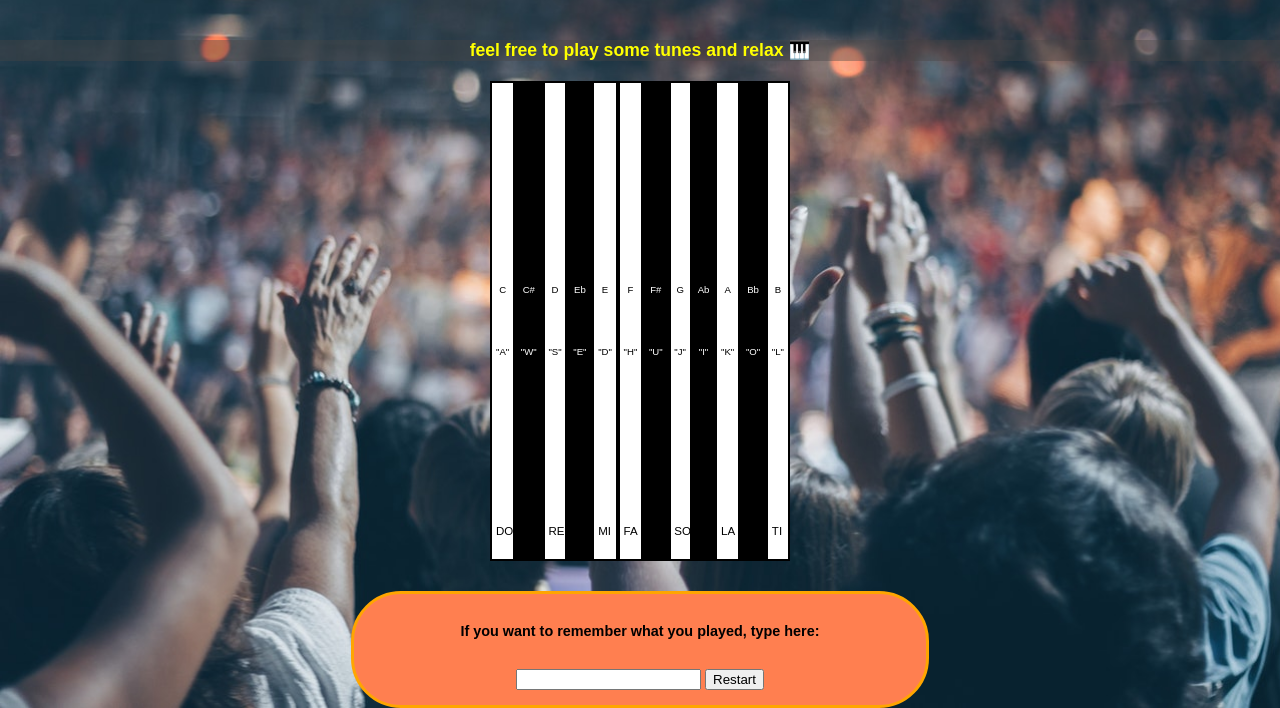
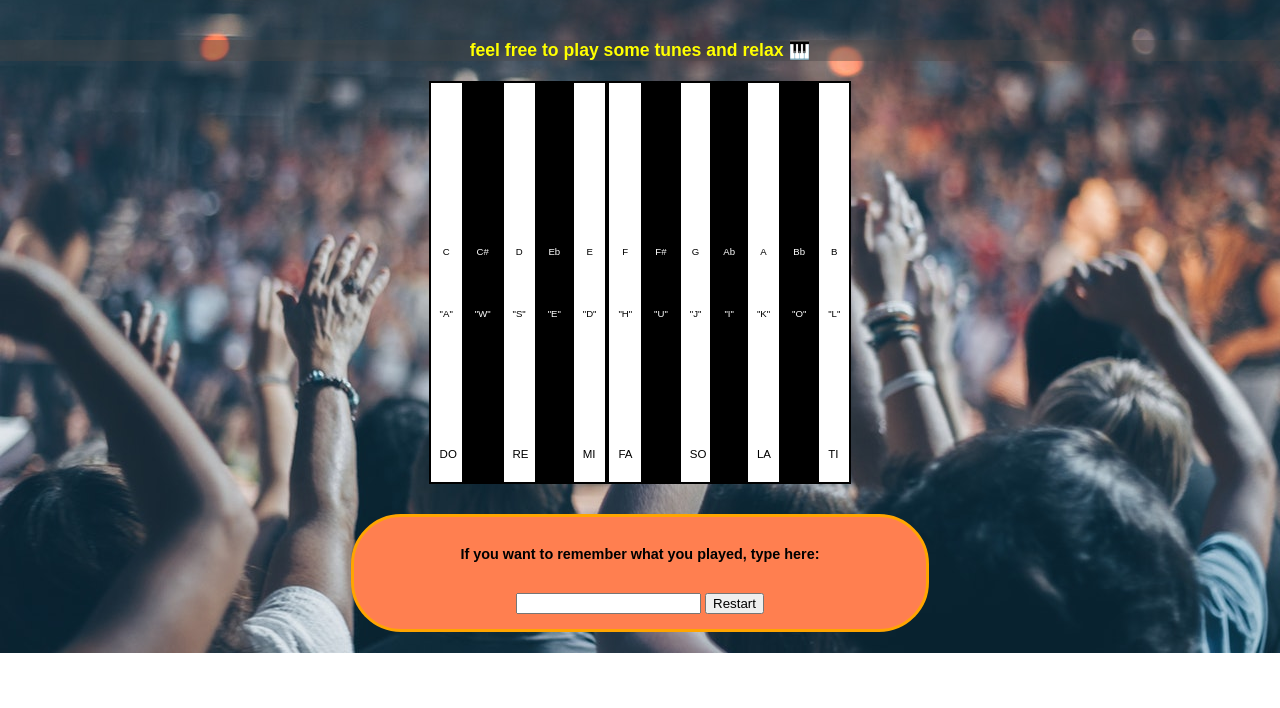
Before and after one commit to chrissythebuilder/PianoKeysProject, a plain HTML site: page index.html in a window 1280 px wide. Shown: the part 147-855 px from the top of the page. After the commit the page ends 800 px from the top, so only its background shows below. Drawn offline with nearby package versions, Linux system fonts and the light colour scheme; a web font is replaced by a local one.

Commit message:
fixed issue on keys 9-12 for onclick event

```diff
--- a/assets/css/style.css
+++ b/assets/css/style.css
@@ -54,13 +54,13 @@ h2 {
 }
 
 .keys-bottom {
-    padding: 15vw .3vw;
+    padding: 12vw .7vw;
     background: white;
 }
 
 .keys-top {
     background: black;
-    padding: 15vw .3vw;
+    padding: 12vw .7vw;
     color: white;
 }
 
--- a/index.html
+++ b/index.html
@@ -53,20 +53,20 @@
                 <p> "J" </p>
                 <p class = "note-name"> SO </p>
             </div>
-            <div data-key = "73" class = "keys keys-top key10" onclick="playNine()">
+            <div data-key = "73" class = "keys keys-top key9" onclick="playNine()">
                 <p class = "note"> Ab </p> <br />
                 <p> "I" </p>
             </div>
-            <div data-key = "75" class = "keys keys-bottom key11" onclick="playTen()">
+            <div data-key = "75" class = "keys keys-bottom key10" onclick="playTen()">
                 <p class = "note"> A </p> <br />
                 <p> "K" </p>
                 <p class = "note-name"> LA </p>
             </div>
-            <div data-key = "79" class = "keys keys-top key12" onclick="playEleven()">
+            <div data-key = "79" class = "keys keys-top key11" onclick="playEleven()">
                 <p class = "note"> Bb </p> <br />
                 <p> "O" </p>
             </div>
-            <div data-key = "76" class = "keys keys-bottom key13" onclick="playTwelve()">
+            <div data-key = "76" class = "keys keys-bottom key12" onclick="playTwelve()">
                 <p class = "note"> B </p> <br />
                 <p> "L" </p>
                 <p class = "note-name"> TI </p>
```
